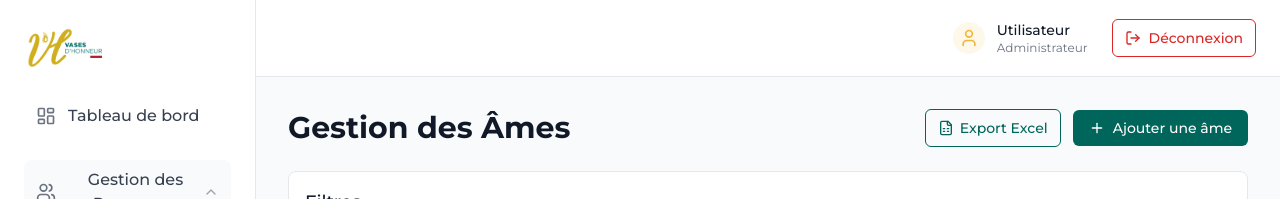
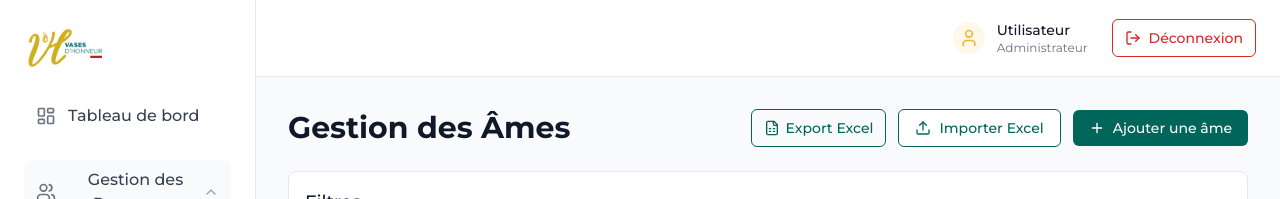
Before and after one commit to barrahost/vhdjibi3v2, a React (Vite) app: page /ames in a window 1280 px wide. Shown: the top 199 px of the page. Built offline with nearby package versions, Linux system fonts and the light colour scheme; no server answers; the database is empty; sample sign-in values are in the browser's storage.

Commit message:
Changes
Co-authored-by: d-infras <46763217+d-infras@users.noreply.github.com>

```diff
--- a/src/pages/SoulManagement.tsx
+++ b/src/pages/SoulManagement.tsx
@@ -343,6 +343,15 @@ export default function SoulManagement() {
               </button>
             </div>
           )}
+          {canImport && (
+            <button
+              onClick={() => setShowImportModal(true)}
+              className="flex items-center px-4 py-2 text-sm font-medium text-[#00665C] bg-white border border-[#00665C] hover:bg-[#00665C]/10 rounded-md"
+            >
+              <Upload className="w-4 h-4 mr-2" />
+              Importer Excel
+            </button>
+          )}
           <button
             onClick={() => setShowForm(!showForm)}
             className="flex items-center px-4 py-2 text-sm font-medium text-white bg-[#00665C] hover:bg-[#00665C]/90 rounded-md"
```
